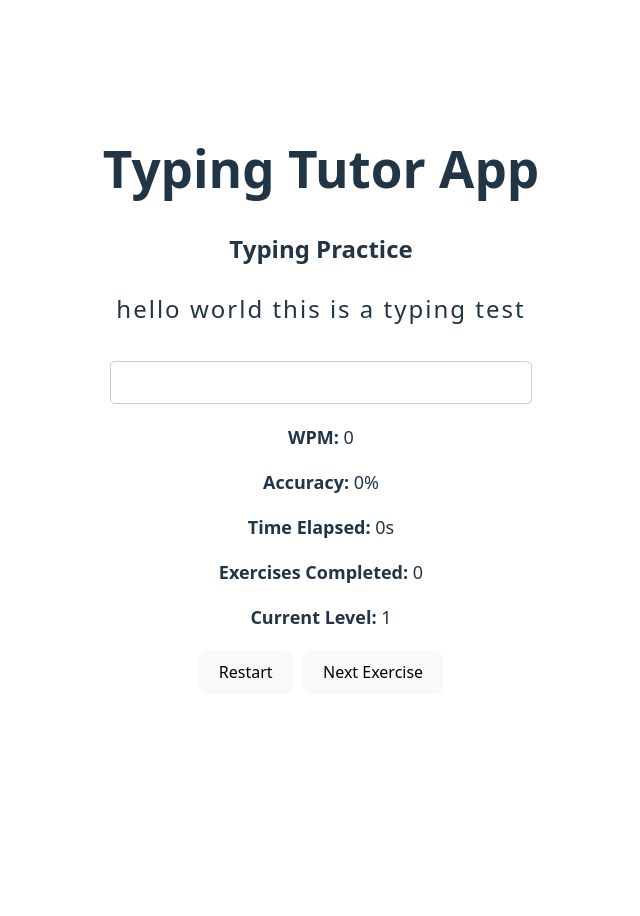
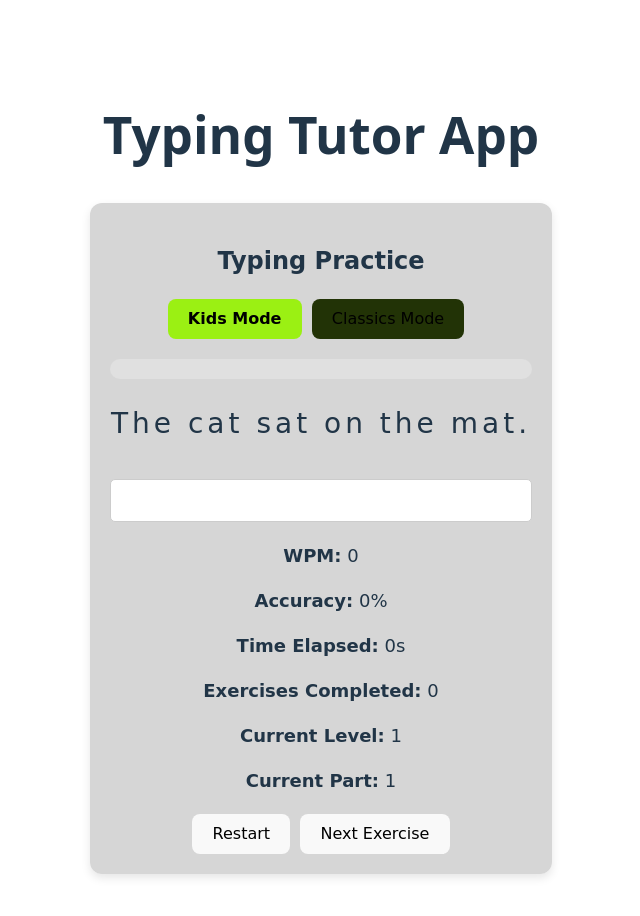
Before and after one commit to Bingeljell/typing-tutor-app, a React (Vite) app: page / in a window 1280 px wide. Shown: the top 916 px of the page, without its empty margins (319-959 px from the left). Before the commit the page ends 800 px from the top, so only its background shows below. Built offline with nearby package versions, Linux system fonts and the light colour scheme.

Commit message:
feat: added levels/part progression

```diff
--- a/index.html
+++ b/index.html
@@ -4,7 +4,7 @@
     <meta charset="UTF-8" />
     <link rel="icon" type="image/svg+xml" href="/vite.svg" />
     <meta name="viewport" content="width=device-width, initial-scale=1.0" />
-    <title>Typing Tutor App</title>
+    <title>Typing Tutor</title>
   </head>
   <body>
     <div id="root"></div>
--- a/src/components/TypingBox.css
+++ b/src/components/TypingBox.css
@@ -24,3 +24,17 @@ input {
       opacity: 1;
     }
   }
+  .correct {
+    color: green;
+    font-weight: bold;
+  }
+
+  .incorrect {
+    color: red;
+    font-weight: bold;
+  }
+
+  span {
+    margin-right: 2px;  /* spacing between letters */
+    font-size: 28px;
+  }
--- a/src/components/TypingBox.jsx
+++ b/src/components/TypingBox.jsx
@@ -1,10 +1,12 @@
 // src/components/TypingBox.jsx
 
 import { useState, useEffect } from 'react';
-import exercises from '../data/exercises';
 import { calculateWPM, calculateAccuracy } from '../utils/typingUtils';
 import './TypingBox.css';
 import Badge from './Badge';
+import kidsExercises from '../data/exercises_kids';
+import classicsExercises from '../data/exercises_classics';
+
 
 const TypingBox = () => {
   const [userInput, setUserInput] = useState('');
@@ -13,9 +15,25 @@ const TypingBox = () => {
   const [isComplete, setIsComplete] = useState(false);
   const [exerciseCount, setExerciseCount] = useState(0);
   const [currentLevel, setCurrentLevel] = useState(1);
+  const [currentPart, setCurrentPart] = useState(1);
 
-  const targetExercise = exercises.find((ex) => ex.level === currentLevel);
+  const [mode, setMode] = useState('kids'); // 'kids' or 'classics'
+  const exercises = mode === 'kids' ? kidsExercises : classicsExercises;
+
+
+
+  const targetExercise = exercises.find(
+    (ex) => ex.level === currentLevel && ex.part === currentPart);
   const targetText = targetExercise ? targetExercise.text : '';
+
+
+  const accuracy = calculateAccuracy(userInput, targetText);
+
+  const progressColor = accuracy >= 95
+    ? '#4caf50'   // Green
+    : accuracy >= 75
+    ? '#ffeb3b'   // Yellow
+    : '#f44336';  // Red
 
   const handleInputChange = (e) => {
     const value = e.target.value;
@@ -70,17 +88,75 @@ const TypingBox = () => {
 
   const handleNextExercise = () => {
     console.log('Next exercise clicked');
-    setCurrentLevel((prev) => (prev < exercises.length ? prev + 1 : 1));
+
+    const maxPart = Math.max(...exercises
+      .filter(ex => ex.level === currentLevel)
+      .map(ex => ex.part));
+
+    if (currentPart < maxPart) {
+      setCurrentPart(prev => prev + 1);
+    } else {
+      // Move to next level
+      setCurrentLevel((prev) => (prev < exercises.length ? prev + 1 : 1));
+      setCurrentPart(1); // Reset part
+    }
+
     setUserInput('');
     setStartTime(null);
     setElapsedTime(0);
     setIsComplete(false);
-    setExerciseCount((prev) => prev + 1);
+    setExerciseCount(prev => prev + 1);
   };
 
+
   return (
-    <div>
+    <div style={{
+      padding: '20px',
+      maxWidth: '600px',
+      margin: '40px auto',
+      textAlign: 'center',
+      backgroundColor: 'rgba(197, 197, 197, 0.7)',
+      borderRadius: '12px',
+      boxShadow: '0 4px 10px rgba(0,0,0,0.1)',
+      fontFamily: '"Comic Sans MS", cursive, sans-serif'  // fun for kids; can switch in themes later
+    }}>
       <h2>Typing Practice</h2>
+      <div style={{ marginTop: '20px' }}>
+        <button onClick={() => setMode('kids')}
+        style={{
+          marginRight: '10px',
+          fontWeight: mode === 'kids' ? 'bold' : 'normal',
+          backgroundColor: mode === 'kids' ? '#9bf013' : '#223306'
+           }}>
+          Kids Mode
+        </button>
+        <button onClick={() => setMode('classics')}
+        style={{
+          marginRight: '10px',
+          fontWeight: mode === 'classics' ? 'bold' : 'normal',
+          backgroundColor: mode === 'classics' ? '#9bf013' : '#223306'
+           }}>
+          Classics Mode
+        </button>
+      </div>
+
+      {/* Progress Bar */}
+      <div style={{
+            height: '20px',
+            width: '100%',
+            backgroundColor: '#e0e0e0',
+            borderRadius: '10px',
+            overflow: 'hidden',
+            marginTop: '20px'
+          }}>
+            <div style={{
+              height: '100%',
+              width: `${Math.min((userInput.length / targetText.length) * 100, 100)}%`,
+
+              backgroundColor: progressColor,
+              transition: 'width 0.3s ease'
+            }} />
+          </div>
       <p style={{ fontSize: '24px', letterSpacing: '2px' }}>{renderText()}</p>
       <input
         type="text"
@@ -95,6 +171,9 @@ const TypingBox = () => {
         <p><strong>Time Elapsed:</strong> {Math.floor(elapsedTime)}s</p>
         <p><strong>Exercises Completed:</strong> {exerciseCount}</p>
         <p><strong>Current Level:</strong> {currentLevel}</p>
+        <p><strong>Current Part:</strong> {currentPart}</p>
+
+
       </div>
 
       {/* Badge → correct prop usage */}
@@ -119,6 +198,17 @@ const TypingBox = () => {
           🎉 Exercise Complete!
         </div>
       )}
+      {isComplete && targetExercise && targetExercise.factoid && (
+      <div style={{
+        marginTop: '10px',
+        fontStyle: 'italic',
+        color: '#555',
+        fontSize: '16px'
+      }}>
+        Fun fact: {targetExercise.factoid}
+      </div>
+    )}
+
     </div>
   );
 };
--- /dev/null
+++ b/src/data/exercises_classics.js
@@ -0,0 +1,36 @@
+// src/data/exercises_classics.js
+
+const classicsExercises = [
+    {
+      level: 1,
+      part: 1,
+      text: 'It was the best of times, it was the worst of times.',
+      factoid: 'Charles Dickens wrote A Tale of Two Cities in 1859.'
+    },
+    {
+      level: 1,
+      part: 2,
+      text: 'It was the age of wisdom, it was the age of foolishness.',
+      factoid: 'This novel is set during the French Revolution.'
+    },
+    {
+      level: 2,
+      part: 1,
+      text: 'Call me Ishmael.',
+      factoid: 'This famous first line is from Herman Melville’s Moby-Dick.'
+    },
+    {
+      level: 2,
+      part: 2,
+      text: 'Some years ago—never mind how long precisely...',
+      factoid: 'Moby-Dick explores obsession and revenge.'
+    },
+    {
+      level: 3,
+      part: 1,
+      text: 'All happy families are alike; each unhappy family is unhappy in its own way.',
+      factoid: 'Opening line of Leo Tolstoy’s Anna Karenina.'
+    }
+  ];
+
+  export default classicsExercises;
--- /dev/null
+++ b/src/data/exercises_kids.js
@@ -0,0 +1,30 @@
+// src/data/exercises_kids.js
+
+const kidsExercises = [
+    {
+      level: 1,
+      part: 1,
+      text: 'The cat sat on the mat.',
+      factoid: 'Cats love cozy spots like mats and blankets.'
+    },
+    {
+      level: 2,
+      part: 1,
+      text: 'The dog ran very fast.',
+      factoid: 'Did you know? Greyhounds are the fastest dogs.'
+    },
+    {
+      level: 3,
+      part: 1,
+      text: 'The sun is bright today.',
+      factoid: 'The Sun is about 4.6 billion years old.'
+    },
+    {
+      level: 4,
+      part: 1,
+      text: 'I like to eat apples and bananas.',
+      factoid: 'Apples float in water because they are 25% air!'
+    }
+  ];
+
+  export default kidsExercises;
```
Also changed, not shown: 1 other file (tests, documents, lock files or other folders).
